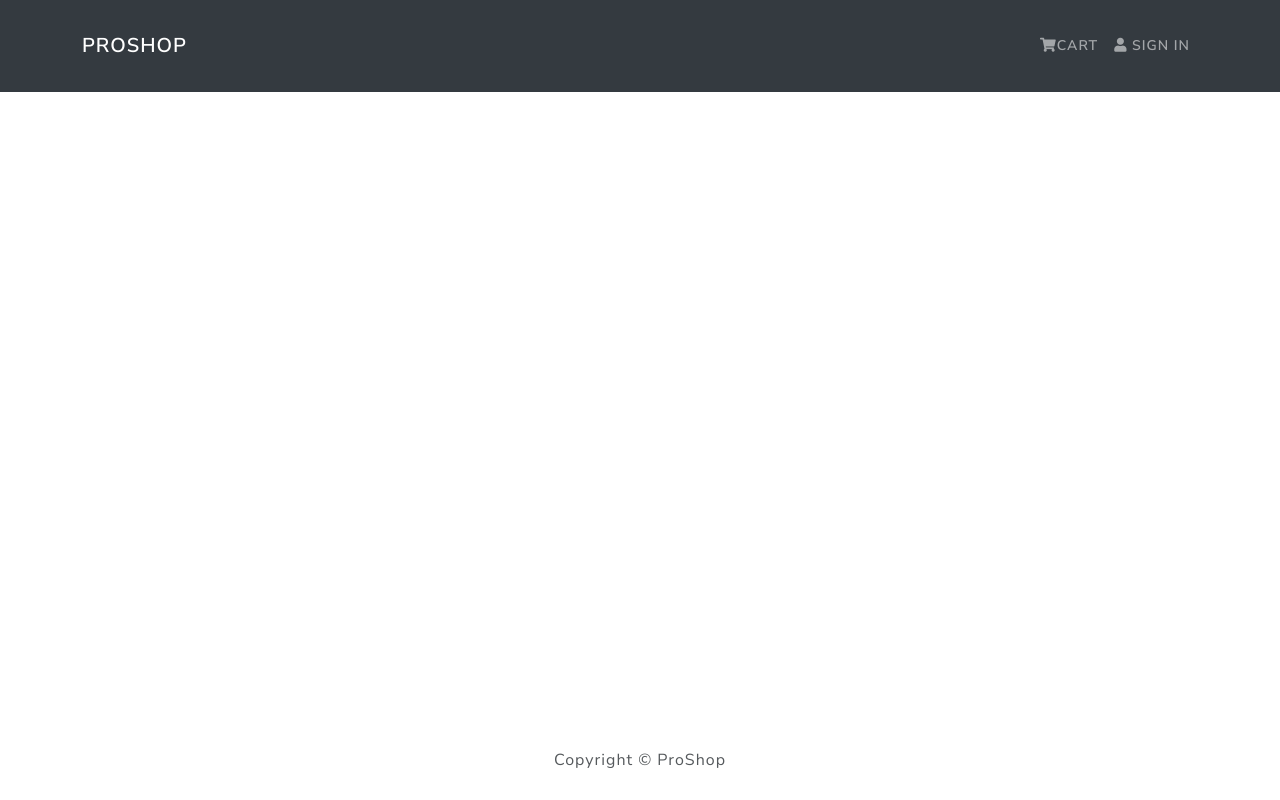
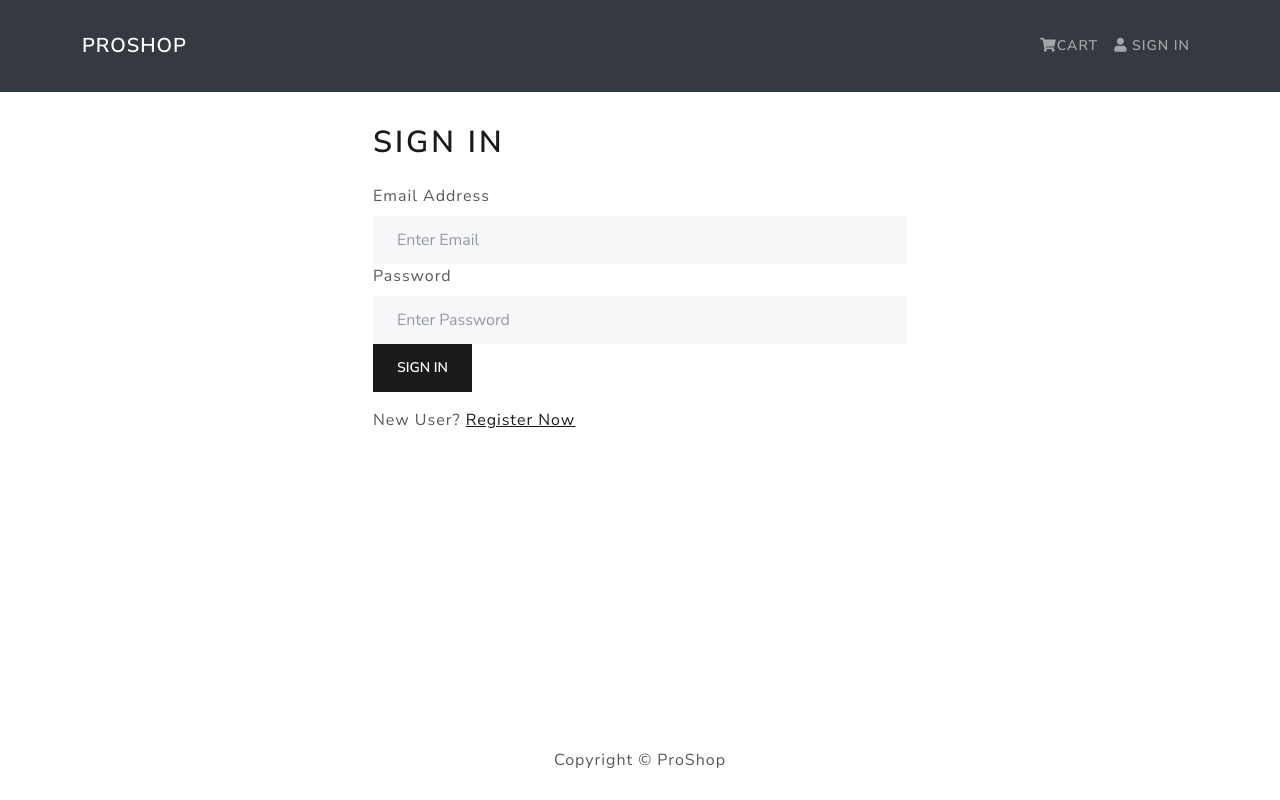
Before and after one commit to AbdurrahmanAK-541/ProShop, a React (Create React App) app in the folder frontend/: page /login in a window 1280 px wide. Built offline with nearby package versions, Linux system fonts and the light colour scheme.

Commit message:
Fixed rating error in console. Implemented the frontend login screen and added a logout function.

```diff
--- a/frontend/src/App.js
+++ b/frontend/src/App.js
@@ -1,26 +1,31 @@
 import React from 'react'
-import {BrowserRouter as Router, Route} from 'react-router-dom'
-import { Container} from 'react-bootstrap'
+import { BrowserRouter as Router, Route } from 'react-router-dom'
+import { Container } from 'react-bootstrap'
 import Header from './components/Header'
 import Footer from './components/Footer'
-import  HomeScreen  from './screens/HomeScreen'
-import  ProductScreen  from './screens/ProductScreen'
-import  CartScreen  from './screens/CartScreen'
+import HomeScreen from './screens/HomeScreen'
+import ProductScreen from './screens/ProductScreen'
+import CartScreen from './screens/CartScreen'
+import LoginScreen from './screens/LoginScreen'
 
 const App = () => {
   return (
     <Router>
-    <Header/>
-    <main className='py-3'>
-      <Container>
-        <Route path='/' component={HomeScreen} exact/>
-        <Route path='/product/:id' component={ProductScreen}/>
-        <Route path='/cart/:id?' component={CartScreen}/ /*id is optional hence why I added a ?*/>
-      </Container>
-    </main>
-    <Footer/>
+      <Header />
+      <main className='py-3'>
+        <Container>
+          <Route path='/login' component={LoginScreen} />
+          <Route path='/product/:id' component={ProductScreen} />
+          <Route
+            path='/cart/:id?'
+            component={CartScreen} /*id is optional hence why I added a ?*/
+          />
+          <Route path='/' component={HomeScreen} exact />
+        </Container>
+      </main>
+      <Footer />
     </Router>
   )
 }
 
-export default App;
+export default App
--- a/frontend/src/actions/userActions.js
+++ b/frontend/src/actions/userActions.js
@@ -3,6 +3,7 @@
   USER_LOGIN_FAIL,
   USER_LOGIN_REQUEST,
   USER_LOGIN_SUCCESS,
+  USER_LOGOUT,
 } from '../constants/userConstants'
 
 export const login = (email, password) => async (dispatch) => {
@@ -39,3 +40,8 @@
     })
   }
 }
+
+export const logout = () => (dispatch) => {
+  localStorage.removeItem('userInformation') //removes the user information from local storage when logging out
+  dispatch({ type: USER_LOGOUT }) //DISPATCH = Action completed
+}
--- /dev/null
+++ b/frontend/src/components/FormContainer.js
@@ -0,0 +1,16 @@
+import React from 'react'
+import { Container, Row, Col } from 'react-bootstrap'
+
+const FormContainer = ({ children }) => {
+  return (
+    <Container>
+      <Row className='justify-content-md-center'>
+        <Col xs={12} md={6}>
+          {children}
+        </Col>
+      </Row>
+    </Container>
+  )
+}
+
+export default FormContainer
--- a/frontend/src/components/Header.js
+++ b/frontend/src/components/Header.js
@@ -1,17 +1,41 @@
 import React from 'react'
-import {Navbar, Nav, Container} from 'react-bootstrap'
+import { useDispatch, useSelector } from 'react-redux' //reminder: dispatch=action selector=bring something in
+import { Navbar, Nav, Container, NavDropdown } from 'react-bootstrap'
+import { logout } from '../actions/userActions'
+const Header = () => {
+  const dispatch = useDispatch()
+  const userLogin = useSelector((state) => state.userLogin)
+  const { userInformation } = userLogin
+  const logoutHandler = () => {
+    dispatch(logout())
+  }
 
-const Header = () => {
   return (
     <header>
-      <Navbar bg="dark" variant='dark'  expand="lg" collapseOnSelect>
+      <Navbar bg='dark' variant='dark' expand='lg' collapseOnSelect>
         <Container>
           <Navbar.Brand href='/'>ProShop</Navbar.Brand>
-          <Navbar.Toggle aria-controls="basic-navbar-nav" />
-          <Navbar.Collapse id="basic-navbar-nav">
+          <Navbar.Toggle aria-controls='basic-navbar-nav' />
+          <Navbar.Collapse id='basic-navbar-nav'>
             <Nav className='ms-auto'>
-            <Nav.Link href="/cart"><i className='fas fa-shopping-cart'></i>Cart</Nav.Link>
-            <Nav.Link href="/login"> <i className='fas fa-user'></i> Sign In</Nav.Link>
+              <Nav.Link href='/cart'>
+                <i className='fas fa-shopping-cart'></i>Cart
+              </Nav.Link>
+              {userInformation ? (
+                <NavDropdown title={userInformation.name} id='username'>
+                  <Nav.Link href='/profile'>
+                    <NavDropdown.Item>Profile</NavDropdown.Item>
+                  </Nav.Link>
+                  <NavDropdown.Item onClick={logoutHandler}>
+                    Logout
+                  </NavDropdown.Item>
+                </NavDropdown>
+              ) : (
+                <Nav.Link href='/login'>
+                  {' '}
+                  <i className='fas fa-user'></i> Sign In
+                </Nav.Link>
+              )}
             </Nav>
           </Navbar.Collapse>
         </Container>
--- a/frontend/src/components/Loader.js
+++ b/frontend/src/components/Loader.js
@@ -5,8 +5,14 @@
   return (
     <Spinner
       animation='border'
-         role = 'status'
-         style={{width: '100px', height: '100px', margin: 'auto', display: 'block'}} /*check react bootstrap to customise it*/ >
+      role='status'
+      style={{
+        width: '100px',
+        height: '100px',
+        margin: 'auto',
+        display: 'block',
+      }} /*check react bootstrap to customise it*/
+    >
       <span className='sr-only'>Loading.....</span>
     </Spinner>
   )
--- /dev/null
+++ b/frontend/src/screens/LoginScreen.js
@@ -0,0 +1,77 @@
+import React, { useState, useEffect } from 'react'
+import { Link } from 'react-router-dom'
+import { Form, Row, Col, Button } from 'react-bootstrap'
+import { useDispatch, useSelector } from 'react-redux'
+import Message from '../components/Message'
+import Loader from '../components/Loader'
+import FormContainer from '../components/FormContainer'
+import { login } from '../actions/userActions'
+
+const LoginScreen = ({ location, history }) => {
+  const [email, setEmail] = useState('')
+  const [password, setPassword] = useState('')
+
+  const dispatch = useDispatch()
+
+  const userLogin = useSelector((state) => state.userLogin)
+  const { loading, error, userInformation } = userLogin
+
+  const redirect = location.search ? location.search.split('=')[1] : '/'
+
+  useEffect(() => {
+    if (userInformation) {
+      //userInfo?
+      history.push(redirect)
+    }
+  }, [history, userInformation, redirect])
+
+  const submitHandler = (e) => {
+    e.preventDefault()
+    dispatch(login(email, password))
+    //Dispatch login
+  }
+
+  return (
+    <FormContainer>
+      <h1>Sign In</h1>
+      {error && <Message variant='danger'>{error}</Message>}
+      {loading && <Loader />}
+      <Form onSubmit={submitHandler}>
+        <Form.Group controlId='email'>
+          <Form.Label>Email Address</Form.Label>
+          <Form.Control
+            type='email'
+            placeholder='Enter Email'
+            value={email}
+            onChange={(e) => setEmail(e.target.value)}
+          ></Form.Control>
+        </Form.Group>
+
+        <Form.Group controlId='password'>
+          <Form.Label>Password</Form.Label>
+          <Form.Control
+            type='Password'
+            placeholder='Enter Password'
+            value={password}
+            onChange={(e) => setPassword(e.target.value)}
+          ></Form.Control>
+        </Form.Group>
+
+        <Button type='submit' variant='primary'>
+          Sign in
+        </Button>
+      </Form>
+
+      <Row className='py-3'>
+        <Col>
+          New User?{' '}
+          <Link to={redirect ? `/register/redirect=${redirect}` : `/register`}>
+            Register Now
+          </Link>
+        </Col>
+      </Row>
+    </FormContainer>
+  )
+}
+
+export default LoginScreen
```
Also changed, not shown: frontend/src/components/Rating.js (+0 -7 lines). Lines whose indentation alone changed are shown as unchanged.
